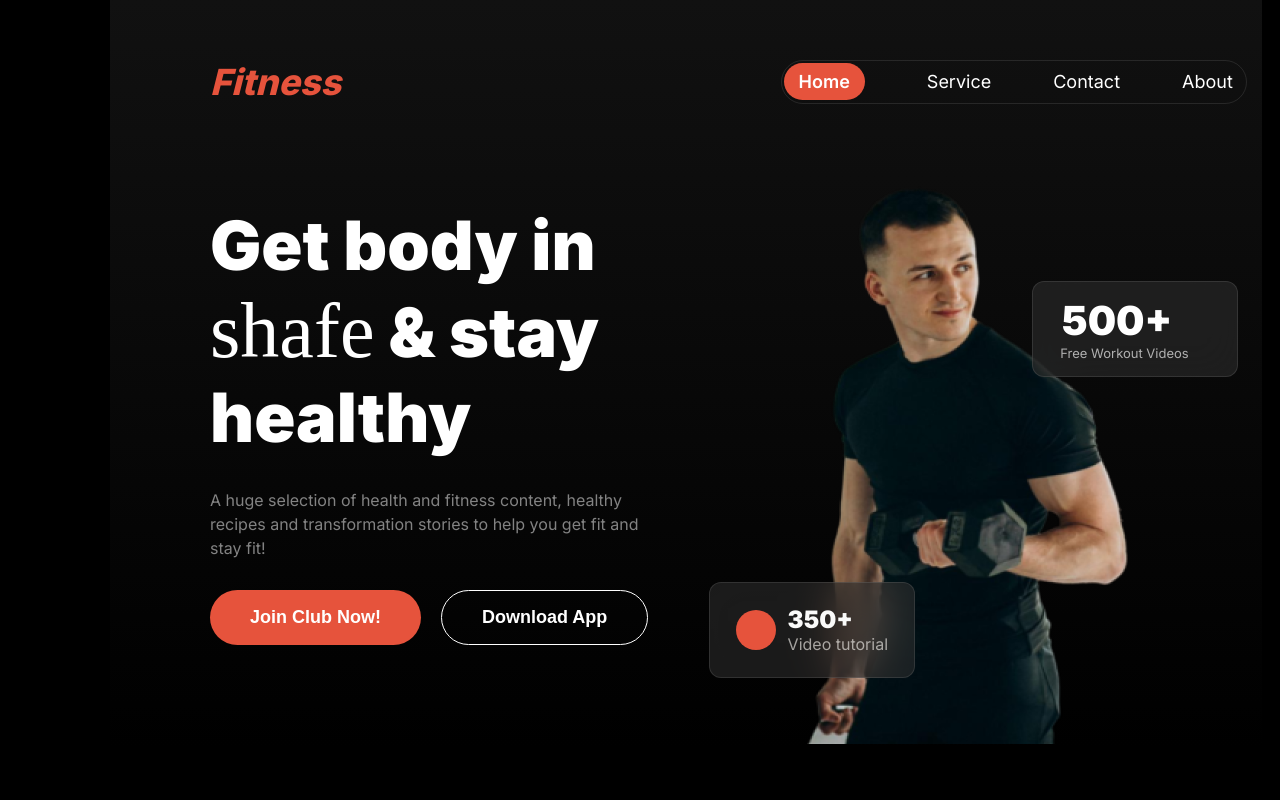
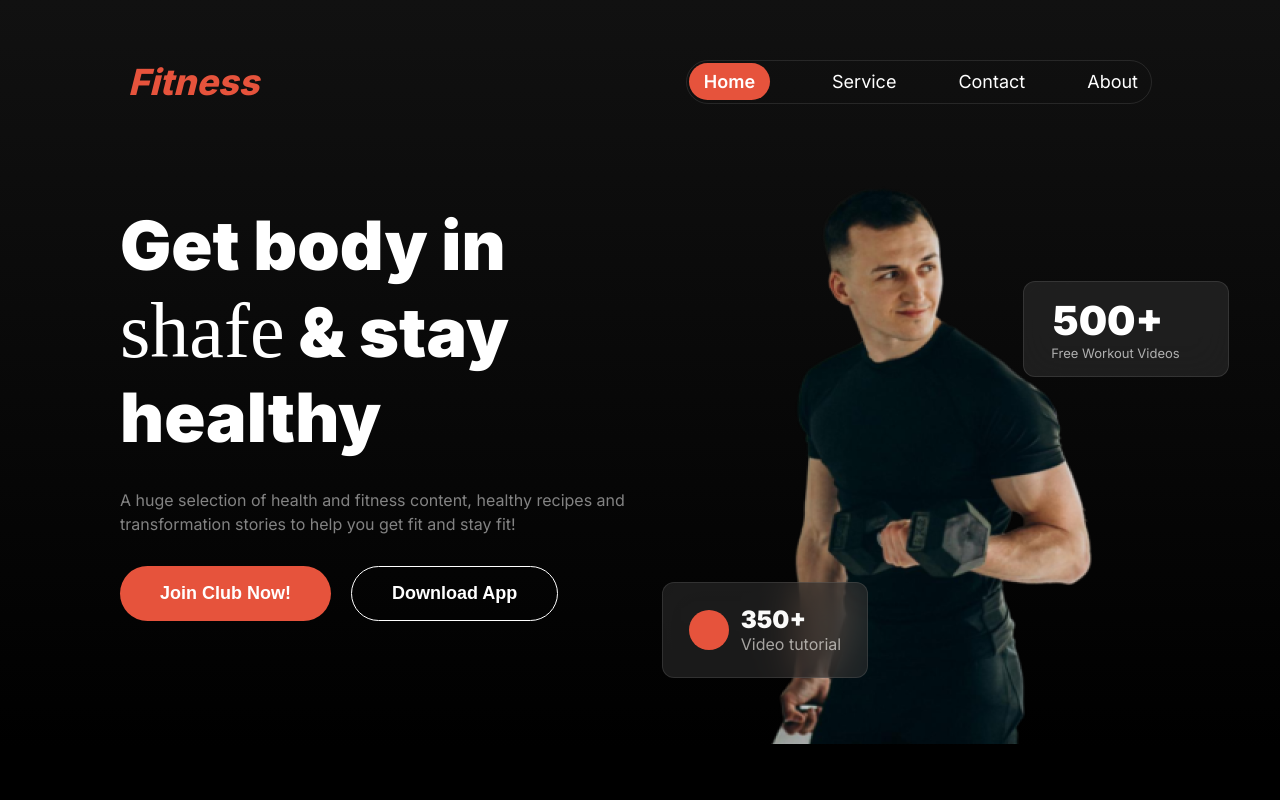
Before and after one commit to Jami40/Ass-02, a plain HTML site: page index.html in a window 1280 px wide. Shown: the top 800 px of the page. Drawn offline with Linux system fonts and the light colour scheme; a web font is replaced by a local one.

Commit message:
some-issues solved

```diff
--- a/styles/style.css
+++ b/styles/style.css
@@ -24,8 +24,7 @@
     padding: 0px;
    }
    .banner-container{
-    width: 90%;
-    margin-left: 110px;
+    width: 100%;
     background: linear-gradient(180.00deg, rgb(17, 17, 17),rgba(119, 119, 119, 0) 100%);
 
    }
@@ -34,10 +33,9 @@
 
    }
    .navbar{
-    width: 90%;
+    width: 80%;
     margin: 0px auto;
      justify-content: space-between;
-     margin-left: 100px;
 
     /* align-items: center;
 
@@ -92,8 +90,8 @@
     justify-content: flex-start;
 
     align-items: flex-start;
+    margin-left: 120px;
 
-    margin-left: 100px;
 
    }
    .banner-text{
@@ -388,6 +386,7 @@ font-weight: 400;
     font-weight: 900;
    }
    .BMI-calculator p{
+    width: 90%;
     color: rgba(255, 255, 255, 0.5);
     font-size: 14px;
     font-weight: 400;
@@ -464,6 +463,7 @@ font-weight: 400;
     font-weight: 400;
     /* margin-top: -5px; */
     margin-bottom: 40px;
+    width: 100%;
 
    }
    .calculate-form-1{
```
